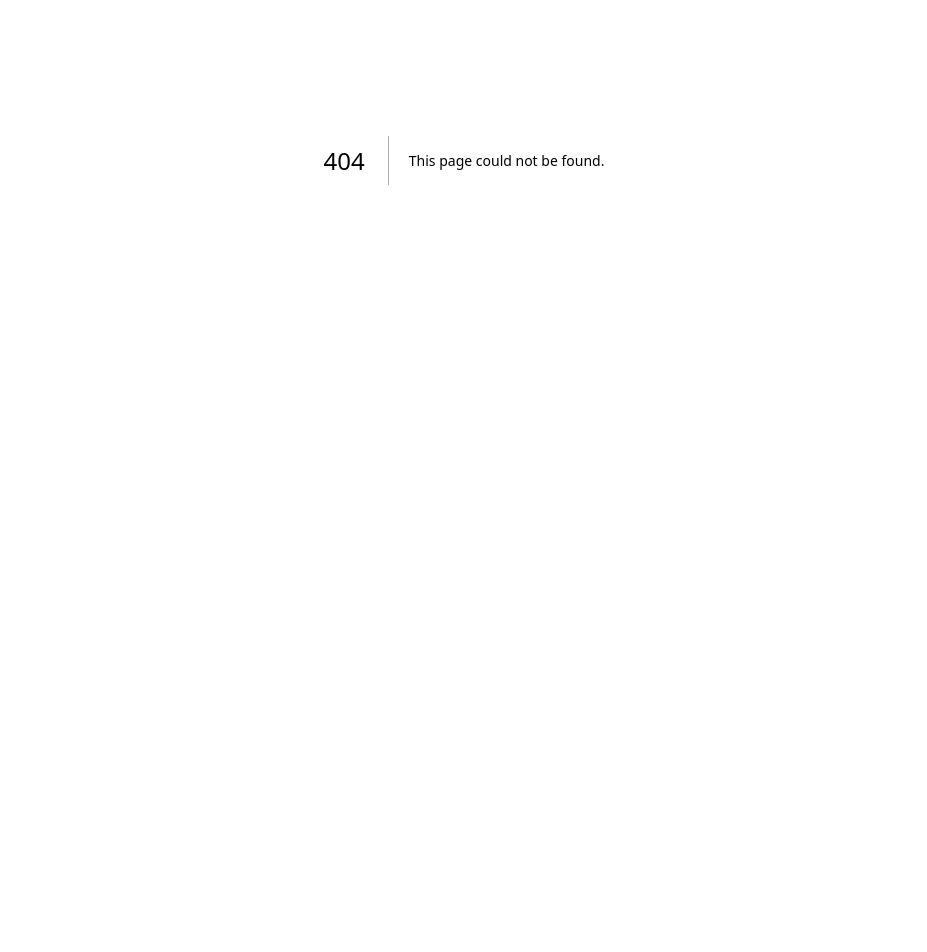
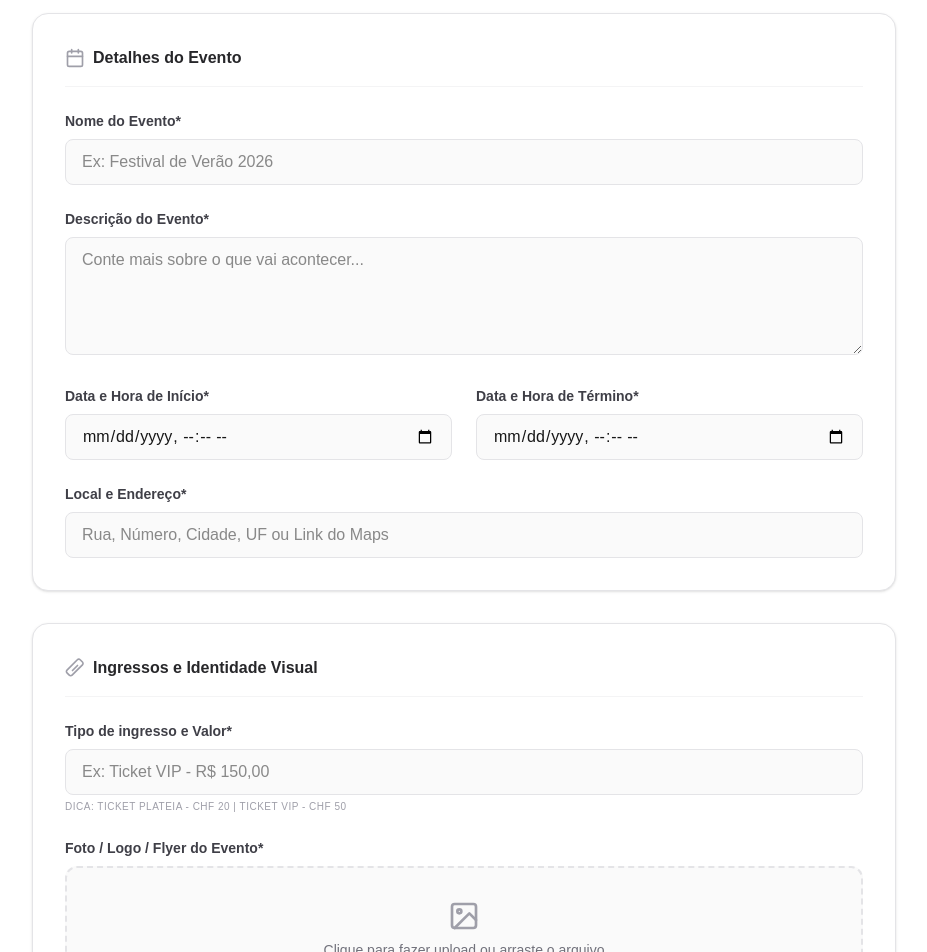
Before and after one commit to 404FIXER/aula2026fullstack, a Next.js app: page /criarEventos in a window 1280 px wide. Before the commit this address had no page. Shown: the part 240-1192 px from the top of the page, without its empty margins (176-1103 px from the left). Before the commit the page ends 800 px from the top, so only its background shows below. Built offline with nearby package versions, Linux system fonts and the light colour scheme.

Commit message:
versão 2

```diff
--- /dev/null
+++ b/app/(sistema)/criarEventos/page.tsx
@@ -0,0 +1,106 @@
+export default function criarEventos(){
+    return(
+        <>
+        <div className="max-w-4xl mx-auto px-4 py-12">
+      {/* Header da Página */}
+      <div className="mb-10 text-center md:text-left">
+        <h1 className="text-3xl font-black tracking-tight text-zinc-900">Criar Novo Evento</h1>
+        <p className="text-zinc-500 mt-2">Rápido, prático e sem complicação!</p>
+      </div>
+
+      <form className="space-y-8">
+
+        {/* SEÇÃO 1: O EVENTO */}
+        <section className="bg-white border border-zinc-200 rounded-2xl p-6 md:p-8 shadow-sm">
+          <div className="flex items-center gap-2 mb-6 border-b border-zinc-100 pb-4">
+            <svg xmlns="http://www.w3.org/2000/svg" width="20" height="20" viewBox="0 0 24 24" fill="none" stroke="currentColor" strokeWidth="2" strokeLinecap="round" strokeLinejoin="round" className="text-zinc-400"><rect x="3" y="4" width="18" height="18" rx="2" ry="2"></rect><line x1="16" y1="2" x2="16" y2="6"></line><line x1="8" y1="2" x2="8" y2="6"></line><line x1="3" y1="10" x2="21" y2="10"></line></svg>
+            <h2 className="font-bold text-zinc-800">Detalhes do Evento</h2>
+          </div>
+
+          <div className="grid grid-cols-1 md:grid-cols-2 gap-6">
+            <div className="md:col-span-2">
+              <label className="block text-sm font-semibold text-zinc-700 mb-2">Nome do Evento*</label>
+              <input type="text" placeholder="Ex: Festival de Verão 2026" className="w-full px-4 py-2.5 bg-zinc-50 border border-zinc-200 rounded-lg focus:ring-2 focus:ring-zinc-900 outline-none transition-all" />
+            </div>
+
+            <div className="md:col-span-2">
+              <label className="block text-sm font-semibold text-zinc-700 mb-2">Descrição do Evento*</label>
+              <textarea rows={4} placeholder="Conte mais sobre o que vai acontecer..." className="w-full px-4 py-2.5 bg-zinc-50 border border-zinc-200 rounded-lg focus:ring-2 focus:ring-zinc-900 outline-none transition-all"></textarea>
+            </div>
+
+            <div>
+              <label className="block text-sm font-semibold text-zinc-700 mb-2">Data e Hora de Início*</label>
+              <input type="datetime-local" className="w-full px-4 py-2.5 bg-zinc-50 border border-zinc-200 rounded-lg focus:ring-2 focus:ring-zinc-900 outline-none transition-all" />
+            </div>
+
+            <div>
+              <label className="block text-sm font-semibold text-zinc-700 mb-2">Data e Hora de Término*</label>
+              <input type="datetime-local" className="w-full px-4 py-2.5 bg-zinc-50 border border-zinc-200 rounded-lg focus:ring-2 focus:ring-zinc-900 outline-none transition-all" />
+            </div>
+
+            <div className="md:col-span-2">
+              <label className="block text-sm font-semibold text-zinc-700 mb-2">Local e Endereço*</label>
+              <input type="text" placeholder="Rua, Número, Cidade, UF ou Link do Maps" className="w-full px-4 py-2.5 bg-zinc-50 border border-zinc-200 rounded-lg focus:ring-2 focus:ring-zinc-900 outline-none transition-all" />
+            </div>
+          </div>
+        </section>
+
+        {/* SEÇÃO 2: INGRESSOS E MÍDIA */}
+        <section className="bg-white border border-zinc-200 rounded-2xl p-6 md:p-8 shadow-sm">
+          <div className="flex items-center gap-2 mb-6 border-b border-zinc-100 pb-4">
+            <svg xmlns="http://www.w3.org/2000/svg" width="20" height="20" viewBox="0 0 24 24" fill="none" stroke="currentColor" strokeWidth="2" strokeLinecap="round" strokeLinejoin="round" className="text-zinc-400"><path d="M20.91 8.18L8.5 20.59a2.38 2.38 0 0 1-3.37 0L2.41 17.87a2.38 2.38 0 0 1 0-3.37L14.82 2.09a2.38 2.38 0 0 1 3.37 0l2.72 2.72a2.38 2.38 0 0 1 0 3.37z"></path><line x1="15" y1="9" x2="9" y2="15"></line></svg>
+            <h2 className="font-bold text-zinc-800">Ingressos e Identidade Visual</h2>
+          </div>
+
+          <div className="grid grid-cols-1 gap-6">
+            <div>
+              <label className="block text-sm font-semibold text-zinc-700 mb-2">Tipo de ingresso e Valor*</label>
+              <input type="text" placeholder="Ex: Ticket VIP - R$ 150,00" className="w-full px-4 py-2.5 bg-zinc-50 border border-zinc-200 rounded-lg focus:ring-2 focus:ring-zinc-900 outline-none transition-all" />
+              <p className="text-[10px] text-zinc-400 mt-1 uppercase tracking-wider">Dica: Ticket Plateia - CHF 20 | Ticket VIP - CHF 50</p>
+            </div>
+
+            <div>
+              <label className="block text-sm font-semibold text-zinc-700 mb-2">Foto / Logo / Flyer do Evento*</label>
+              <div className="border-2 border-dashed border-zinc-200 rounded-xl p-8 text-center hover:border-zinc-400 transition-colors cursor-pointer bg-zinc-50">
+                <svg xmlns="http://www.w3.org/2000/svg" width="32" height="32" viewBox="0 0 24 24" fill="none" stroke="currentColor" strokeWidth="2" strokeLinecap="round" strokeLinejoin="round" className="mx-auto text-zinc-400 mb-2"><rect x="3" y="3" width="18" height="18" rx="2" ry="2"></rect><circle cx="8.5" cy="8.5" r="1.5"></circle><polyline points="21 15 16 10 5 21"></polyline></svg>
+                <p className="text-sm text-zinc-500">Clique para fazer upload ou arraste o arquivo</p>
+              </div>
+            </div>
+          </div>
+        </section>
+
+        {/* SEÇÃO 3: FINANCEIRO E ORGANIZADOR */}
+        <section className="bg-white border border-zinc-200 rounded-2xl p-6 md:p-8 shadow-sm">
+          <div className="flex items-center gap-2 mb-6 border-b border-zinc-100 pb-4">
+            <svg xmlns="http://www.w3.org/2000/svg" width="20" height="20" viewBox="0 0 24 24" fill="none" stroke="currentColor" strokeWidth="2" strokeLinecap="round" strokeLinejoin="round" className="text-zinc-400"><rect x="1" y="4" width="22" height="16" rx="2" ry="2"></rect><line x1="1" y1="10" x2="23" y2="10"></line></svg>
+            <h2 className="font-bold text-zinc-800">Dados do Organizador e Repasse</h2>
+          </div>
+
+          <div className="grid grid-cols-1 md:grid-cols-2 gap-6">
+            <div>
+              <label className="block text-sm font-semibold text-zinc-700 mb-2">Nome Completo do Organizador*</label>
+              <input type="text" className="w-full px-4 py-2.5 bg-zinc-50 border border-zinc-200 rounded-lg focus:ring-2 focus:ring-zinc-900 outline-none transition-all" />
+            </div>
+            <div>
+              <label className="block text-sm font-semibold text-zinc-700 mb-2">E-mail de Contato*</label>
+              <input type="email" className="w-full px-4 py-2.5 bg-zinc-50 border border-zinc-200 rounded-lg focus:ring-2 focus:ring-zinc-900 outline-none transition-all" />
+            </div>
+            <div className="md:col-span-2">
+              <label className="block text-sm font-semibold text-zinc-700 mb-2">Conta Bancária para Repasse (Nome Titular / IBAN / SWIFT)*</label>
+              <textarea placeholder="Banco, Agência, Conta, Tipo e códigos internacionais se necessário" className="w-full px-4 py-2.5 bg-zinc-50 border border-zinc-200 rounded-lg focus:ring-2 focus:ring-zinc-900 outline-none transition-all"></textarea>
+            </div>
+          </div>
+        </section>
+
+        {/* BOTÕES DE AÇÃO */}
+        <div className="flex flex-col sm:flex-row gap-4 justify-end pt-4">
+          <button type="button" className="px-8 py-3 text-zinc-500 font-semibold hover:text-zinc-800 transition-colors">Cancelar</button>
+          <button type="submit" className="px-10 py-3 bg-zinc-900 text-white font-bold rounded-xl hover:bg-zinc-800 shadow-lg shadow-zinc-200 transition-all active:scale-95">
+            Publicar Evento
+          </button>
+        </div>
+      </form>
+    </div>
+    </>
+    );
+}
--- a/app/(sistema)/usuarios/page.tsx
+++ b/app/(sistema)/usuarios/page.tsx
@@ -1,4 +1,4 @@
-export default function Usuarios(){
+export default function usuarios(){
     return(
         <>
         Cadastro de Usuarios
--- a/app/page.tsx
+++ b/app/page.tsx
@@ -18,9 +18,9 @@ export default function Home() {
           <div className="hidden md:flex items-center gap-8">
             <a href="#features" className="text-sm font-medium text-zinc-500 hover:text-zinc-900 transition-colors">Recursos</a>
             <a href="#dashboard" className="text-sm font-medium text-zinc-500 hover:text-zinc-900 transition-colors">Dashboard</a>
-            <button className="px-5 py-2.5 bg-zinc-900 text-white text-sm font-semibold rounded-full hover:bg-zinc-800 transition-all active:scale-95">
+            <Link href = "/criarEventos" className="px-5 py-2.5 bg-zinc-900 text-white text-sm font-semibold rounded-full hover:bg-zinc-800 transition-all active:scale-95">
               Criar Evento
-            </button>
+            </Link>
           </div>
         </div>
       </nav>
```
